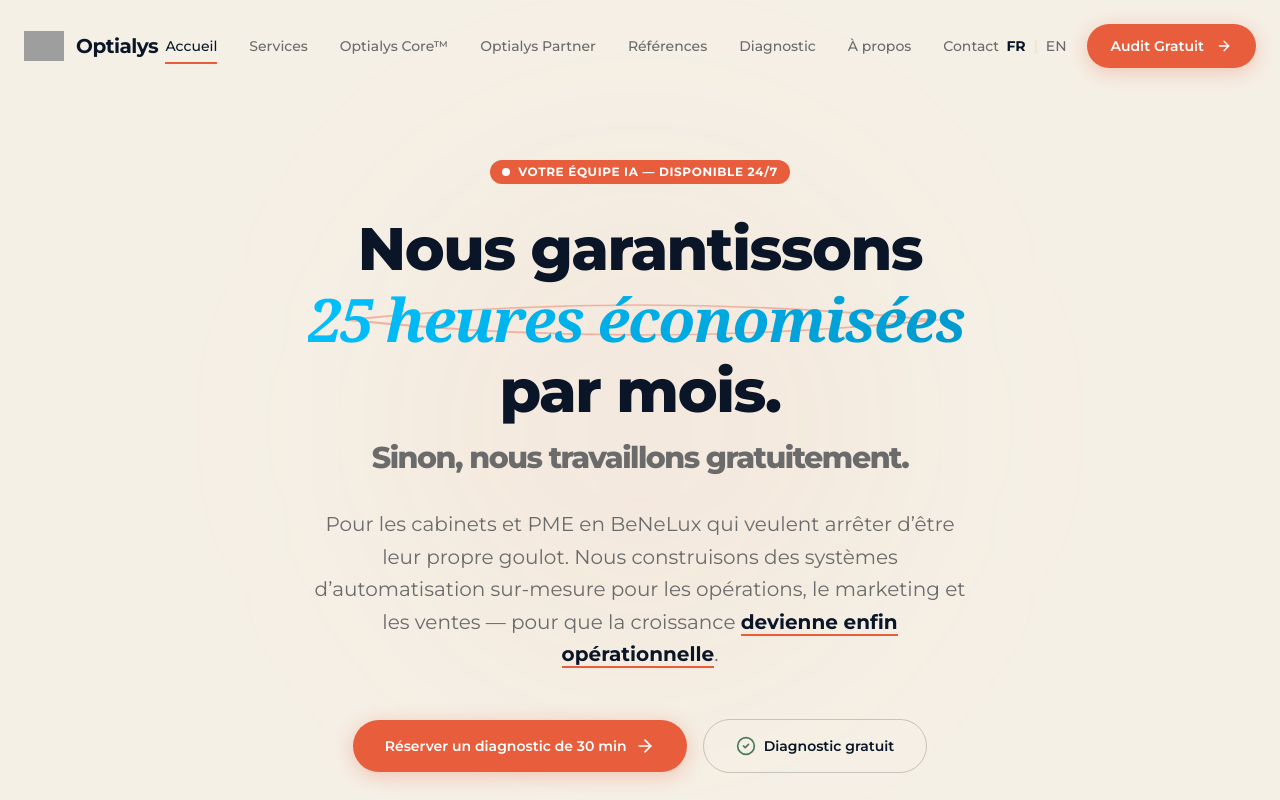
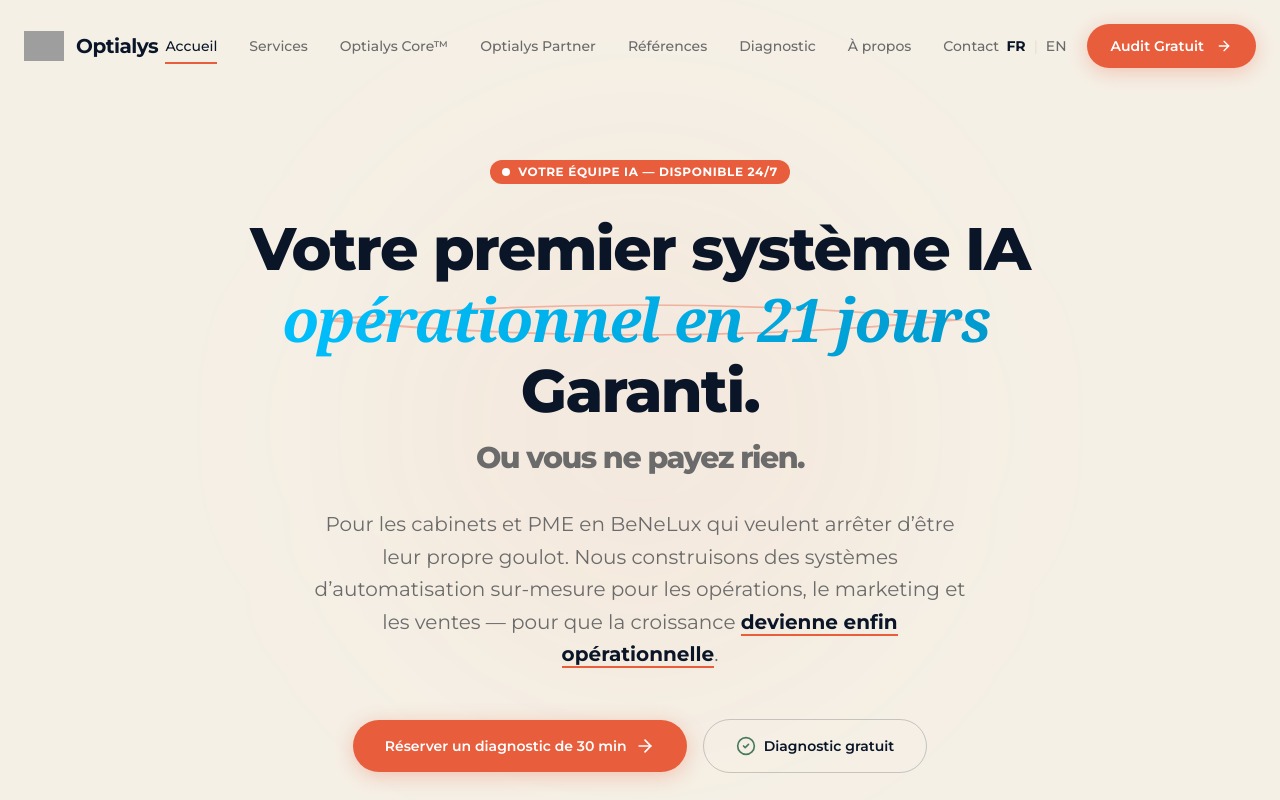
Before and after one commit to nolan8817-optialys/Optialys-Website, a React (Vite) app: page / in a window 1280 px wide. Shown: the top 800 px of the page. Built offline with nearby package versions, Linux system fonts and the light colour scheme; grey boxes are pictures that could not be loaded.

Commit message:
feat: update guarantee to 21-day delivery or pay nothing

```diff
--- a/src/i18n/translations.ts
+++ b/src/i18n/translations.ts
@@ -29,10 +29,10 @@ const en: Dict = {
 
   // Home - Hero
   "home.hero.badge": "Your AI Growth Team — Available 24/7",
-  "home.hero.title.part1": "We Guarantee",
-  "home.hero.title.highlight": "25 Hours Saved",
-  "home.hero.title.part2": "Every Month.",
-  "home.hero.title.part3": "Or We Work For Free.",
+  "home.hero.title.part1": "Your first AI system",
+  "home.hero.title.highlight": "live in 21 days",
+  "home.hero.title.part2": "Guaranteed.",
+  "home.hero.title.part3": "Or you pay nothing.",
   "home.hero.subtitle.pre": "For European SMEs ready to stop being their own bottleneck. We build custom automation systems for operations, marketing, and sales — so scaling ",
   "home.hero.subtitle.bold": "finally happens",
   "home.hero.subtitle.post": ".",
@@ -61,7 +61,7 @@ const en: Dict = {
   "home.problem.3.desc": "You want to tweak a simple lead routing rule, but you have to wait three weeks and pay a developer to rewrite the code.",
   "home.solution.title": "Your operations, fully automated in 30 days.",
   "home.solution.desc": "We build custom AI systems that connect your existing tools to handle repetitive tasks automatically. In just 30 days, we deploy the workflows and train your team. You just approve the final setup and watch the hours saved pile up.",
-  "home.solution.guarantee": "We guarantee a measurable ROI within 30 days, or we refund your entire investment.",
+  "home.solution.guarantee": "We guarantee a live, operational system within 21 days of kick-off — or you pay nothing.",
   "home.solution.cta": "Explore the 30-Day Deployment Plan",
 
   // Home - Clients
@@ -317,10 +317,10 @@ const fr: Dict = {
 
   // Home - Hero
   "home.hero.badge": "Votre équipe IA — Disponible 24/7",
-  "home.hero.title.part1": "Nous garantissons",
-  "home.hero.title.highlight": "25 heures économisées",
-  "home.hero.title.part2": "par mois.",
-  "home.hero.title.part3": "Sinon, nous travaillons gratuitement.",
+  "home.hero.title.part1": "Votre premier système IA",
+  "home.hero.title.highlight": "opérationnel en 21 jours",
+  "home.hero.title.part2": "Garanti.",
+  "home.hero.title.part3": "Ou vous ne payez rien.",
   "home.hero.subtitle.pre": "Pour les cabinets et PME en BeNeLux qui veulent arrêter d’être leur propre goulot. Nous construisons des systèmes d’automatisation sur-mesure pour les opérations, le marketing et les ventes — pour que la croissance ",
   "home.hero.subtitle.bold": "devienne enfin opérationnelle",
   "home.hero.subtitle.post": ".",
@@ -349,7 +349,7 @@ const fr: Dict = {
   "home.problem.3.desc": "Vous voulez ajuster une règle simple de routage de leads, mais il faut attendre trois semaines et payer un développeur pour réécrire le code.",
   "home.solution.title": "Vos opérations, automatisées en 30 jours.",
   "home.solution.desc": "Nous construisons des systèmes IA sur-mesure qui connectent vos outils existants pour gérer les tâches répétitives automatiquement. En 30 jours, nous déployons les workflows et formons votre équipe. Vous validez, et les heures gagnées s’accumulent.",
-  "home.solution.guarantee": "Nous garantissons un ROI mesurable en 30 jours, ou nous remboursons l’intégralité de votre investissement.",
+  "home.solution.guarantee": "Nous garantissons un système opérationnel en 21 jours suivant le kick-off — ou vous ne payez rien.",
   "home.solution.cta": "Voir le plan de déploiement 30 jours",
 
   // Home - Clients
```
